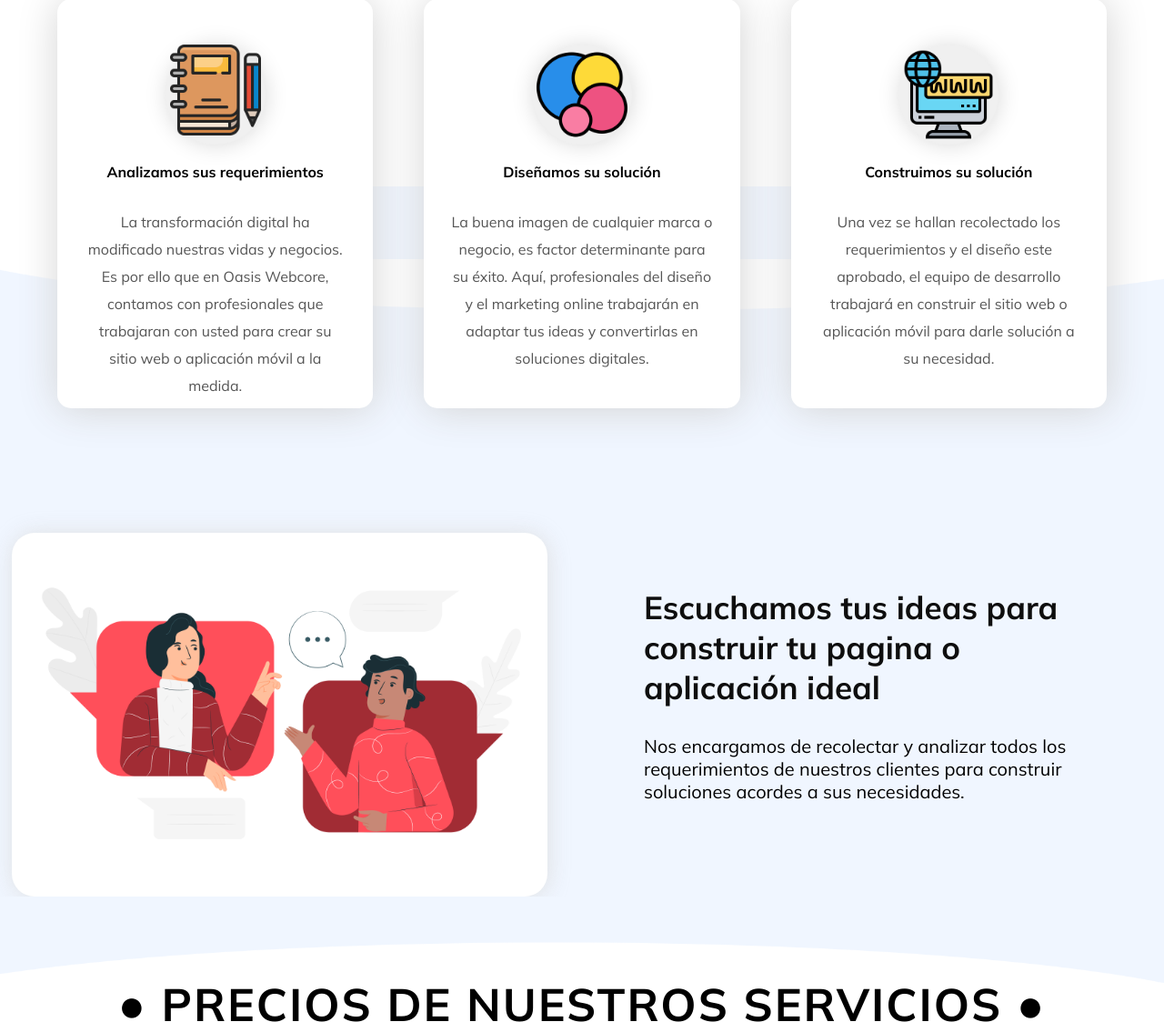
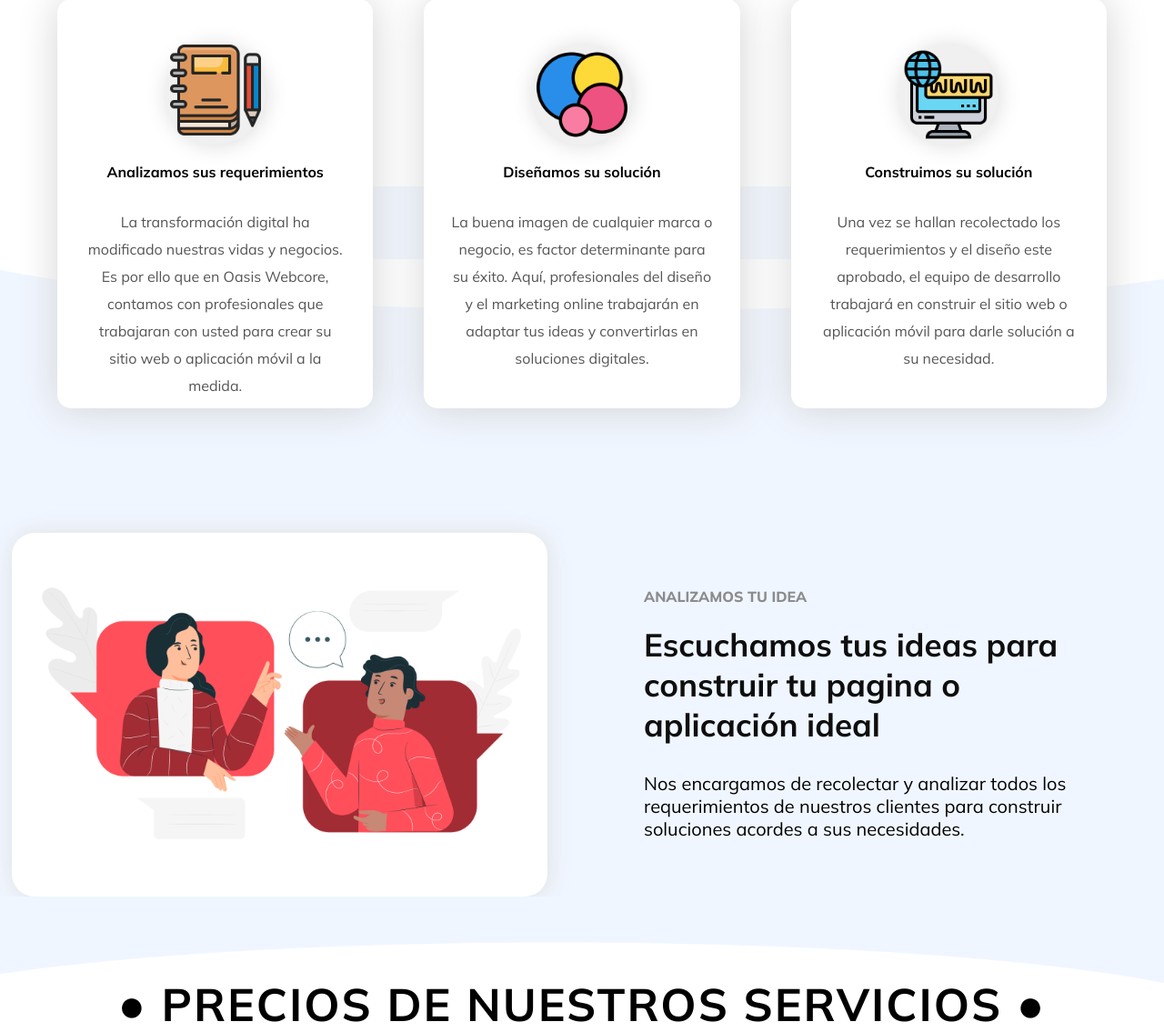
Before and after one commit to santiagobaronz/oasis-webcore, a PHP site: page / in a window 1280 px wide; the page is wider, and only the part inside the window is pictured. Shown: the part 2575-3710 px from the top of that part at 91% size. Run offline with PHP 8.4, Linux system fonts and the light colour scheme.

```diff
--- a/css/home/styles-home.css
+++ b/css/home/styles-home.css
@@ -414,7 +414,6 @@ height: 10px;
 }
 
 
-
 .bg-services{
     position: absolute;
     width: 600px;
@@ -434,11 +433,21 @@ height: 10px;
     font-size: 35px;
     color: rgb(14, 14, 14);
     margin-bottom: 30px;
+    margin-top: 20px;
 }
 
 .second-section-text-box p{
     font-size: 20px;
 }
+
+.second-section-text-box span{
+    font-weight: 800;
+    color: rgb(140, 140, 140);
+    font-weight: 800;
+    line-height: 1.2;
+}
+
+
 /* Estilos de sección de precios */
 
 
--- a/index.html
+++ b/index.html
@@ -146,12 +146,14 @@
         <div class="container-margin">
             <section>
                 <div class="info-section">
+                    <h2></h2>
                     <div class="row">
                         <div class="col-lg-6 col-md-12 col-sm-12 col-xs-12">
                             <img src="./assets/home/previews/requirments.jpg" alt="Imagen de requerimientos" srcset="" class="info-img">
                         </div>
                         <div class="col-lg-6 col-md-12 col-sm-12 col-xs-12 column-to-hidden-items">
                             <div class="second-section-text-box">
+                                <span>ANALIZAMOS TU IDEA</span>
                                 <h2>Escuchamos tus ideas para construir tu pagina o aplicación ideal</h2>
                                 <p>Nos encargamos de recolectar y analizar todos los requerimientos de nuestros clientes para construir soluciones acordes a sus necesidades.</p>
                             </div>
```
